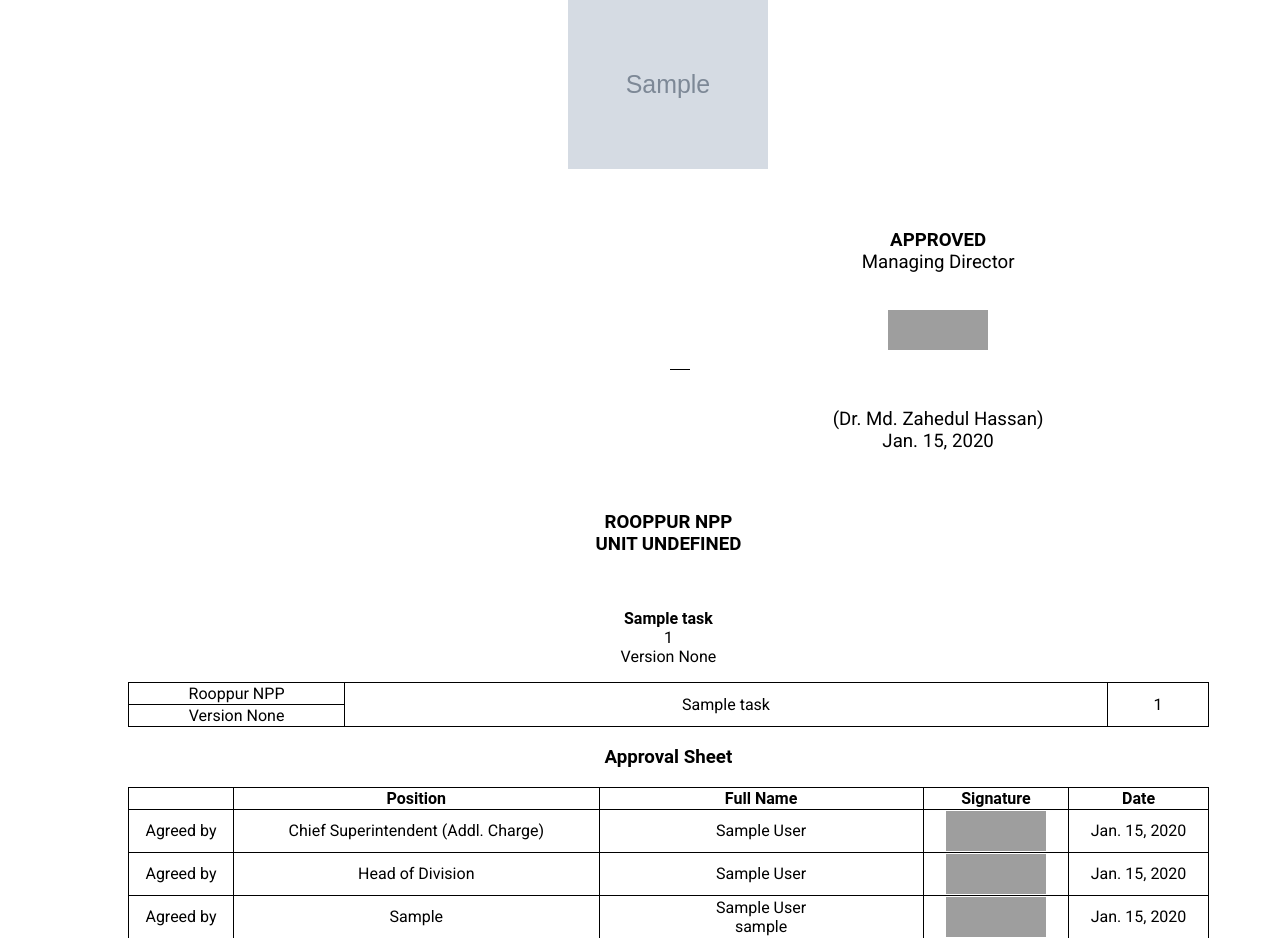
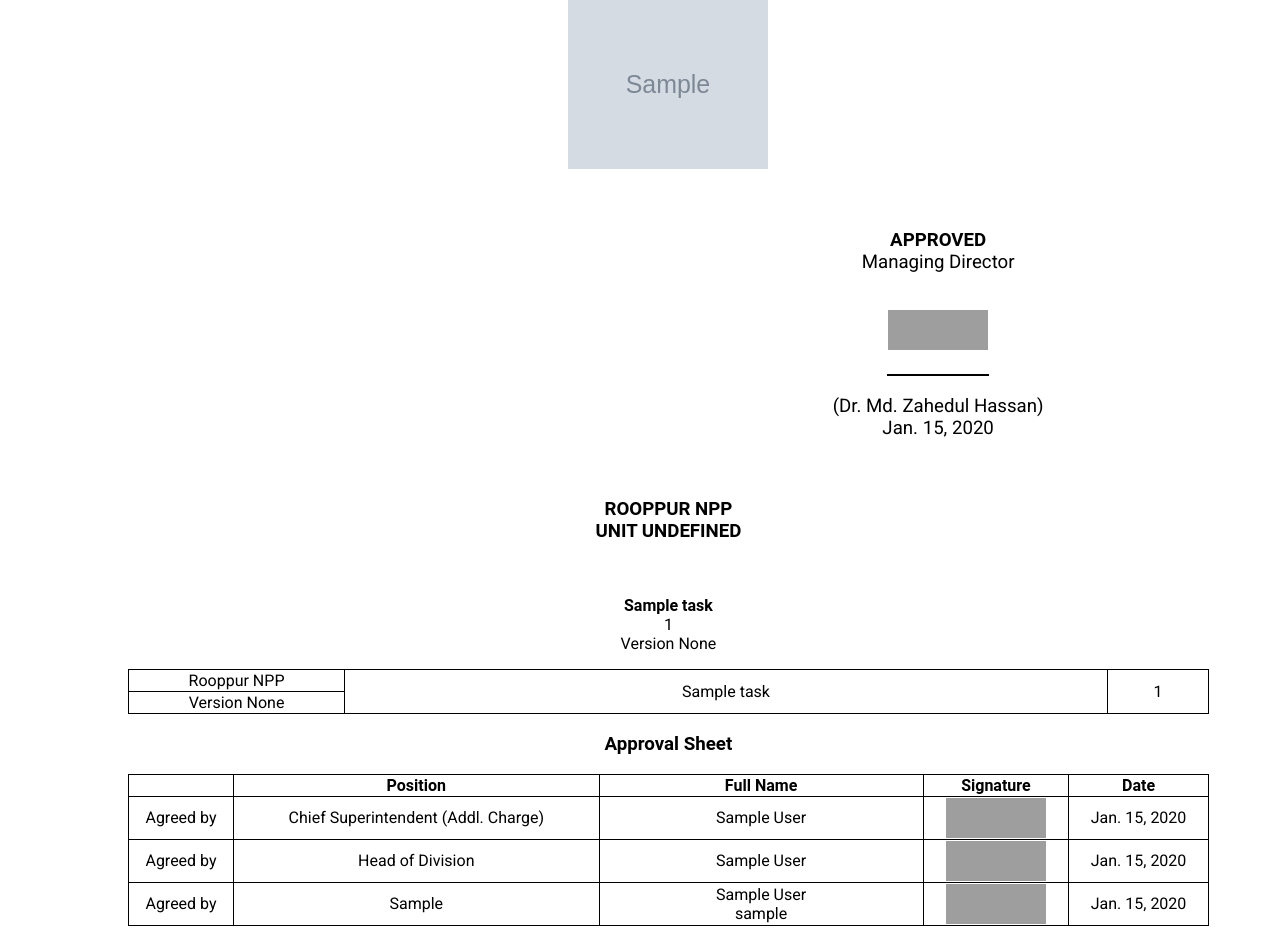
Before and after one commit to tanzrahman/ROMS, a Django app: template templates/document_review/doc_review_complete_report.html in a window 1280 px wide. Shown: the part 409-1347 px from the top of the page. Run offline with Django 5.2, Linux system fonts and the light colour scheme; tables that the repository leaves empty hold one stand-in row (values such as "Sample post"); the template is opened without the code that fills it: values that come from a table or form of the project are taken from there, most other values are stand-ins (such as "Sample title", 1, 10 or a date in 2020); grey boxes marked "Sample" are stand-in pictures; some web fonts are replaced; grey boxes are pictures that could not be loaded.

Commit message:
review report ver. 2.4

```diff
--- a/templates/document_review/doc_review_complete_report.html
+++ b/templates/document_review/doc_review_complete_report.html
@@ -87,9 +87,7 @@
                              src="http://{{ host }}/manpower/user/embedd_signature?hash={{ committee_rev.sd_approval.sign_hash }}">
                         <br><br>
 
-                        <div style="text-align: center;">
-                            <div style="width: 20px; border-top: 1px solid black;">&nbsp;</div>
-                        </div>
+                        <hr style="width: 100px; border: 1px solid black; margin: 5px auto;">
 
                         <p style="font-size: 14pt;">(Dr. Md. Zahedul Hassan)<br>
                         {{ committee_rev.sd_approval.signed_on }}</p>
```
